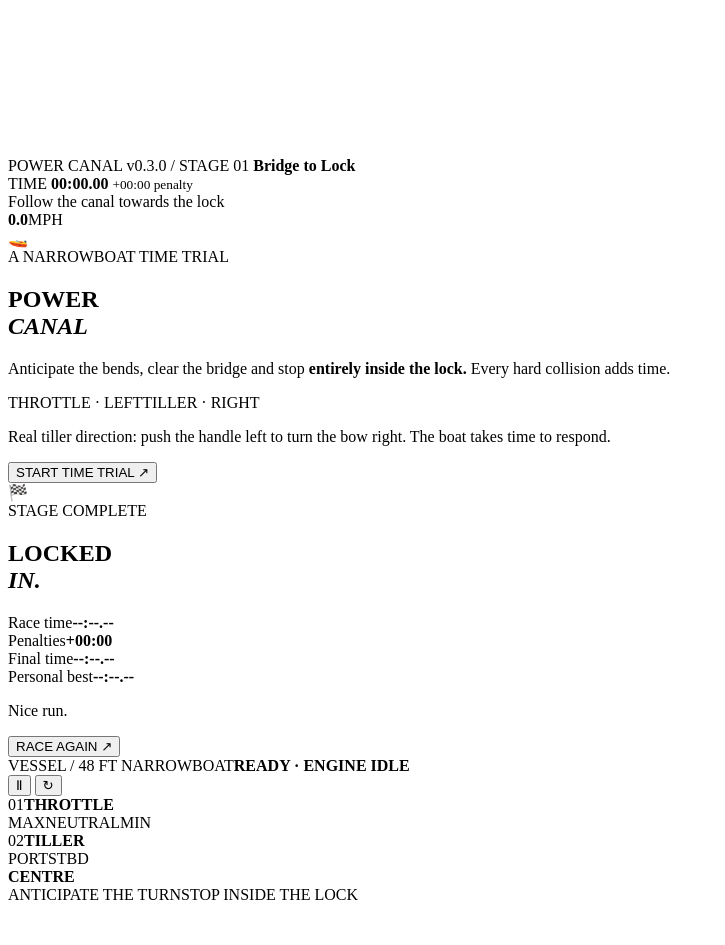
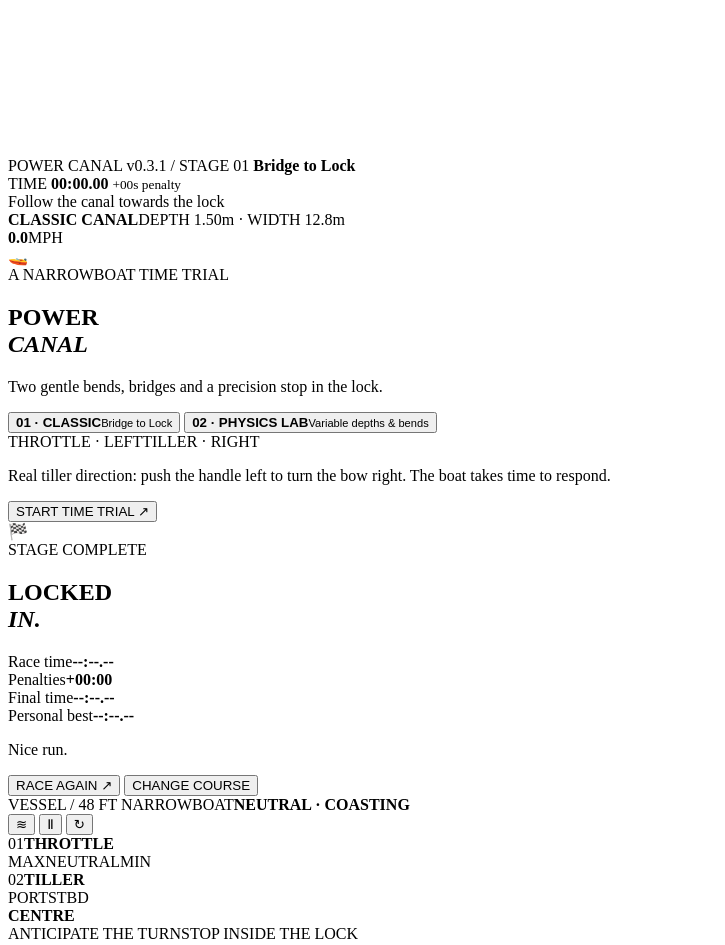
Before and after one commit to charlie9578/power-canal, a website with bundled scripts: page index.html in a window 1280 px wide. Shown: the part 5-950 px from the top of the page, without its empty margins (0-725 px from the left). Before the commit the page ends 917 px from the top, so only its background shows below. Built offline with nearby package versions, Linux system fonts and the light colour scheme.

Commit message:
Expose route selector, water conditions HUD and course change controls

```diff
--- a/index.html
+++ b/index.html
@@ -6,7 +6,7 @@
   <meta name="theme-color" content="#102b30" />
   <meta name="description" content="Power Canal — a portrait-mode narrowboat precision racing game." />
   <title>Power Canal — Bridge to Lock</title>
-  <link rel="stylesheet" href="./style.css?v=20261122-6" />
+  <link rel="stylesheet" href="./style.css?v=20261122-7" />
 </head>
 <body>
   <main class="game-shell">
@@ -16,8 +16,8 @@
 
       <div class="hud">
         <div class="hud-chip">
-          <span class="eyebrow">POWER CANAL v0.3.0 / STAGE 01</span>
-          <strong>Bridge to Lock</strong>
+          <span class="eyebrow" id="stageNumber">POWER CANAL v0.3.1 / STAGE 01</span>
+          <strong id="stageName">Bridge to Lock</strong>
         </div>
         <div class="hud-chip hud-time">
           <span class="eyebrow">TIME</span>
@@ -26,6 +26,7 @@
         </div>
       </div>
       <div class="course-message" id="courseMessage" aria-live="polite">Follow the canal towards the lock</div>
+      <div class="conditions-chip" aria-label="Waterway conditions"><strong id="waterLabel">CLASSIC CANAL</strong><span id="waterInfo">DEPTH 1.50m · WIDTH 12.8m</span></div>
       <div class="speed-chip"><strong id="speedDisplay">0.0</strong><span>MPH</span></div>
       <div class="feedback" id="feedback" aria-live="polite"></div>
 
@@ -34,7 +35,15 @@
           <div class="modal-emblem">🚤</div>
           <span class="eyebrow">A NARROWBOAT TIME TRIAL</span>
           <h1>POWER<br /><em>CANAL</em></h1>
-          <p>Anticipate the bends, clear the bridge and stop <strong>entirely inside the lock.</strong> Every hard collision adds time.</p>
+          <p id="startDescription">Two gentle bends, bridges and a precision stop in the lock.</p>
+          <div class="route-picker" role="group" aria-label="Choose course">
+            <button type="button" class="route-option is-selected" data-course="classic" aria-pressed="true">
+              <strong>01 · CLASSIC</strong><small>Bridge to Lock</small>
+            </button>
+            <button type="button" class="route-option" data-course="test" aria-pressed="false">
+              <strong>02 · PHYSICS LAB</strong><small>Variable depths &amp; bends</small>
+            </button>
+          </div>
           <div class="modal-tip"><span>THROTTLE · LEFT</span><span>TILLER · RIGHT</span></div>
           <p class="fine-print">Real tiller direction: push the handle left to turn the bow right. The boat takes time to respond.</p>
           <button class="primary-button" id="startButton" type="button">START TIME TRIAL <span>↗</span></button>
@@ -53,6 +62,7 @@
           </div>
           <p id="resultMessage">Nice run.</p>
           <button class="primary-button" id="againButton" type="button">RACE AGAIN <span>↗</span></button>
+          <button class="secondary-button" id="chooseRouteButton" type="button">CHANGE COURSE</button>
         </div>
       </div>
     </section>
@@ -61,6 +71,7 @@
       <div class="deck-heading">
         <div><span class="deck-label">VESSEL / 48 FT NARROWBOAT</span><strong id="stateDisplay">READY · ENGINE IDLE</strong></div>
         <div class="deck-actions">
+          <button id="courseButton" type="button" aria-label="Choose another course" title="Choose course">≋</button>
           <button id="pauseButton" type="button" aria-label="Pause or resume race">Ⅱ</button>
           <button id="resetButton" type="button" aria-label="Restart race">↻</button>
         </div>
@@ -98,6 +109,6 @@
       <div class="deck-footer"><span>ANTICIPATE THE TURN</span><span id="hintDisplay">STOP INSIDE THE LOCK</span></div>
     </section>
   </main>
-  <script type="module" src="./src/main.js?v=20261122-6"></script>
+  <script type="module" src="./src/main.js?v=20261122-7"></script>
 </body>
 </html>
```
